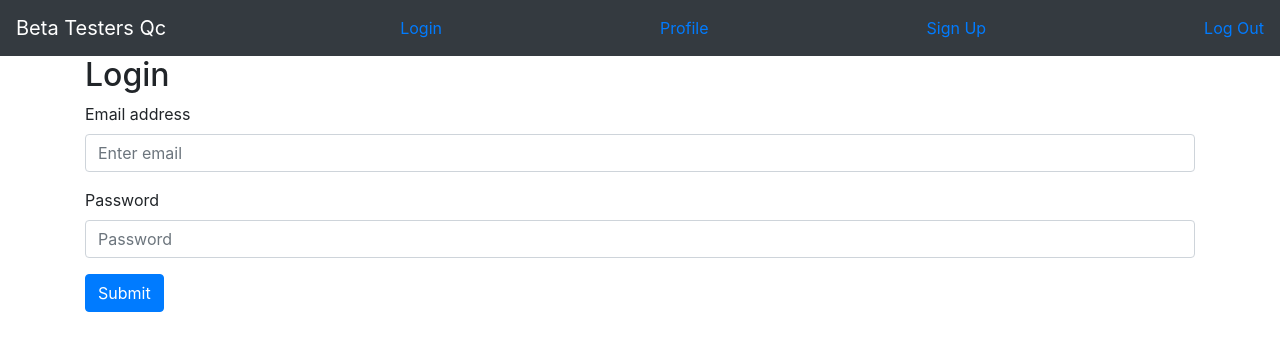
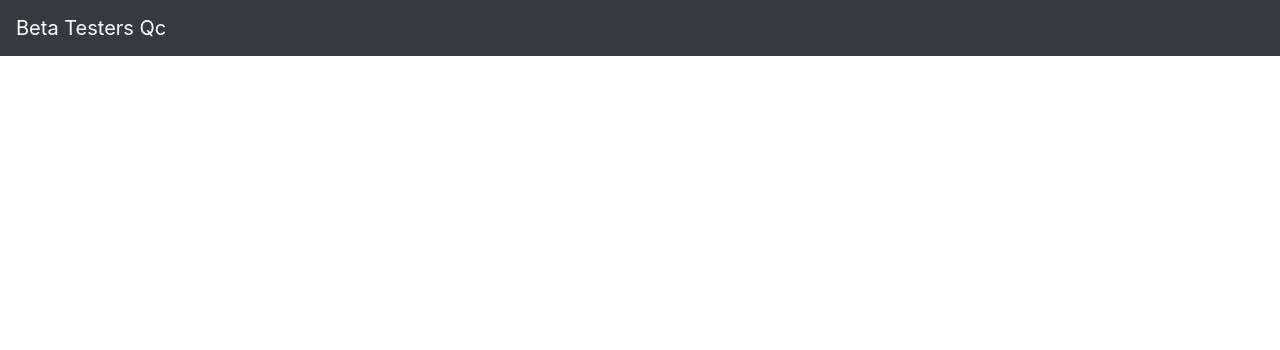
Before and after one commit to jangopro/beta-testers-qc-frontend, a React (Create React App) app: page /login in a window 1280 px wide. Shown: the top 350 px of the page. Built offline with nearby package versions, Linux system fonts and the light colour scheme.

Commit message:
Remove Login / Sign Up / Profile

```diff
--- a/src/components/Header.tsx
+++ b/src/components/Header.tsx
@@ -9,10 +9,6 @@ export default class Header extends Component {
           <Link className="navbar-brand" to="/">
             Beta Testers Qc
           </Link>
-          <Link to="/login">Login</Link>
-          <Link to="/profile">Profile</Link>
-          <Link to="/signup">Sign Up</Link>
-          <Link to="/logout">Log Out</Link>
         </nav>
       </React.Fragment>
     );
--- a/src/components/Login.tsx
+++ /dev/null
@@ -1,73 +0,0 @@
-import React, { useRef } from "react";
-import { gql } from "apollo-boost";
-import { useMutation } from "@apollo/react-hooks";
-
-// TODO rename attributes name for the input / labels
-// TODO Write unit tests
-const LOGIN = gql`
-  mutation Login($email: String!, $password: String!) {
-    login(email: $email, password: $password)
-  }
-`;
-
-export default function Login() {
-  const [login, { data }] = useMutation(LOGIN, {
-    onCompleted: data => {
-      if (data.login) {
-        localStorage.setItem("token", data.login);
-        console.log("success");
-        console.log(localStorage);
-      } else {
-        console.log("Not Valid");
-      }
-    }
-  });
-
-  const email: React.RefObject<HTMLInputElement> = useRef(null);
-  const password: React.RefObject<HTMLInputElement> = useRef(null);
-  return (
-    // TODO Use right params
-    // TODO Success, validation form
-    <div>
-      <h2>Login</h2>
-      <form
-        onSubmit={e => {
-          e.preventDefault();
-          login({
-            variables: {
-              email: email.current!.value,
-              password: password.current!.value
-            }
-          });
-        }}
-      >
-        <div className="form-group">
-          <label htmlFor="exampleInputEmail1">Email address</label>
-          <input
-            type="email"
-            className="form-control"
-            id="exampleInputEmail1"
-            aria-describedby="emailHelp"
-            placeholder="Enter email"
-            ref={email}
-            required
-          />
-        </div>
-        <div className="form-group">
-          <label htmlFor="exampleInputPassword1">Password</label>
-          <input
-            type="password"
-            className="form-control"
-            id="exampleInputPassword1"
-            placeholder="Password"
-            required
-            ref={password}
-          />
-        </div>
-        <button type="submit" className="btn btn-primary">
-          Submit
-        </button>
-      </form>
-    </div>
-  );
-}
--- a/src/components/Page.tsx
+++ b/src/components/Page.tsx
@@ -3,9 +3,6 @@ import Header from "./Header";
 import { BrowserRouter, Switch, Route } from "react-router-dom";
 import { ProjectList } from "./ProjectList.jsx";
 import { ProjectDetails } from "./ProjectDetails";
-import Login from "./Login";
-import SignUp from "./SignUp";
-import Profile from "./Profile";
 
 export default class Page extends Component {
   render() {
@@ -17,9 +14,6 @@ export default class Page extends Component {
             <Switch>
               <Route exact path="/" component={ProjectList} />
               <Route path="/projectDetail" component={ProjectDetails} />
-              <Route path="/login" component={Login} />
-              <Route path="/signup" component={SignUp} />
-              <Route path="/profile" component={Profile} />
             </Switch>
           </div>
         </BrowserRouter>
--- a/src/components/SignUp.tsx
+++ /dev/null
@@ -1,79 +0,0 @@
-import React, { useRef } from "react";
-import { gql } from "apollo-boost";
-import { useMutation } from "@apollo/react-hooks";
-
-// TODO rename attributes name for the input / labels
-// TODO Write unit tests
-const CREATE_USER = gql`
-  mutation CreateUser($name: String!, $email: String!, $password: String!) {
-    createUser(name: $name, email: $email, password: $password) {
-      id
-      name
-      email
-    }
-  }
-`;
-
-export default function SignUp() {
-  const [signUp, { data }] = useMutation(CREATE_USER);
-
-  const name: React.RefObject<HTMLInputElement> = useRef(null);
-  const email: React.RefObject<HTMLInputElement> = useRef(null);
-  const password: React.RefObject<HTMLInputElement> = useRef(null);
-  return (
-    // TODO Use right params
-    // TODO Success, validation form
-    // TODO Move HTML to another Component (Sign Up Form) and this one named SignUp
-    <div>
-      <h2>Sign Up</h2>
-      <form
-        onSubmit={e => {
-          e.preventDefault();
-          signUp({
-            variables: {
-              name: name.current!.value,
-              email: email.current!.value,
-              password: password.current!.value
-            }
-          });
-        }}
-      >
-        <div className="form-group">
-          <label htmlFor="exampleInputEmail1">Name</label>
-          <input
-            type="text"
-            className="form-control"
-            id="name"
-            aria-describedby="name"
-            placeholder="Enter name"
-            ref={name}
-          />
-        </div>
-        <div className="form-group">
-          <label htmlFor="exampleInputEmail1">Email address</label>
-          <input
-            type="email"
-            className="form-control"
-            id="exampleInputEmail1"
-            aria-describedby="emailHelp"
-            placeholder="Enter email"
-            ref={email}
-          />
-        </div>
-        <div className="form-group">
-          <label htmlFor="exampleInputPassword1">Password</label>
-          <input
-            type="password"
-            className="form-control"
-            id="exampleInputPassword1"
-            placeholder="Password"
-            ref={password}
-          />
-        </div>
-        <button type="submit" className="btn btn-primary">
-          Submit
-        </button>
-      </form>
-    </div>
-  );
-}
```
Also changed, not shown: 1 other file (tests, documents, lock files or other folders).
